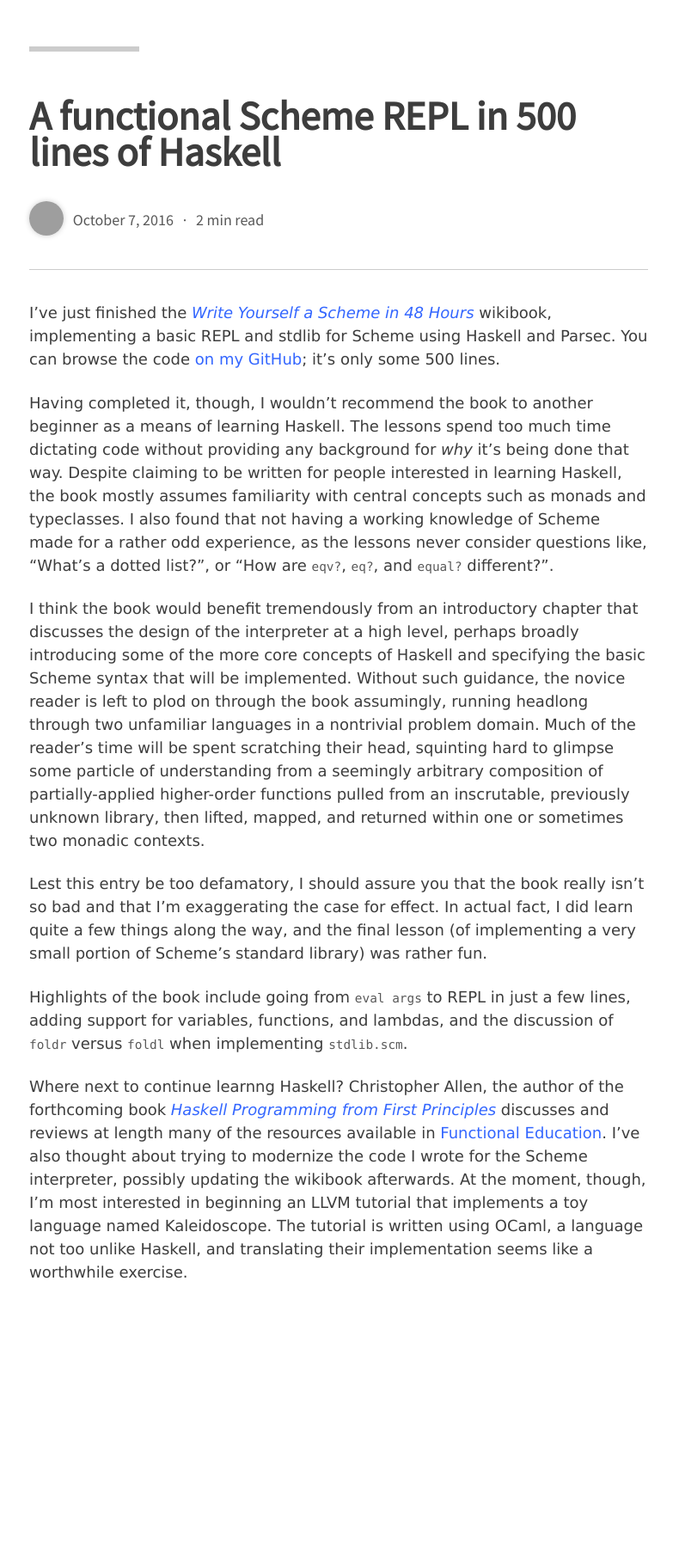
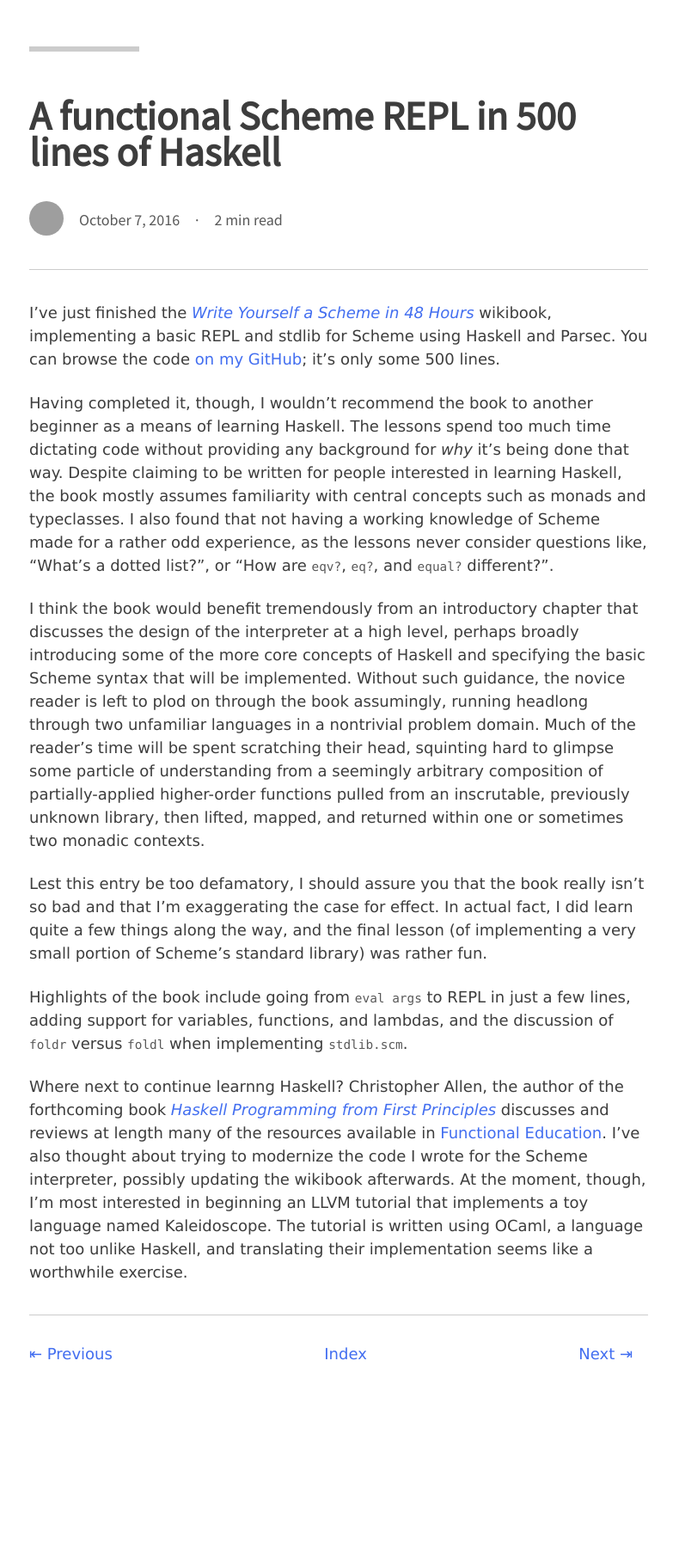
Before and after one commit to caipre/caipre.github.io, a Jekyll site: the page built from _posts/2016-10-07-a-functional-scheme-repl.md, in a window 1280 px wide. Shown: the whole page at 86% size, without its empty margins (246-1029 px from the left). Built offline with Jekyll 4.4.1, drawn with Linux system fonts in a browser that asks for light colours; nearby versions of some CDN libraries; some web fonts are replaced; our own code applies the rules of GitHub Pages for plain Markdown files; before the commit the page ends 1727 px from its top, so only the background shows below that; grey boxes are pictures that could not be loaded.

Commit message:
minor style updates; prev/idx/next footer

```diff
--- a/_layouts/post.html
+++ b/_layouts/post.html
@@ -30,6 +30,17 @@
       {{content}}
     </section>
 
+    <footer>
+      <hr/>
+      <div class="flex justify-between">
+        <span class="item">{% if page.previous %}
+          <a href="{{page.previous.url}}">&#8676; Previous</a>{% endif %}</span>
+        <span class="item">
+          <a href="{{site.url}}">Index</a></span>
+        <span class="item">{% if page.next %}
+        <a href="{{page.next.url}}">Next &#8677;</a>{% endif %}</span>
+      </div>
+    </footer>
   </article>
 
 </main>
--- a/_sass/_constants.scss
+++ b/_sass/_constants.scss
@@ -3,7 +3,7 @@
 $grey: hsl(0, 0%, 35%);
 $lightgrey: hsl(0, 0%, 80%);
 
-$primary: hsl(225, 100%, 60%);
+$primary: hsl(225, 85%, 60%);
 
 $head: 'source sans pro', 'helvetica', sans-serif;
 $body: 'source serif pro', 'lucida grande', serif;
--- a/_sass/_style.scss
+++ b/_sass/_style.scss
@@ -15,12 +15,12 @@
 }
 
 .flex {
-  span.item {
-    margin-right: 0.6rem;
+  div.item {
+    margin-bottom: 2rem;
   }
 
-  div.item {
-    margin-bottom: 2rem;
+  span.item {
+    margin-right: 1rem;
   }
 }
 
@@ -31,7 +31,6 @@
 
   .avatar {
     border-radius: 100%;
-    box-shadow: 0 0 6px 0 $lightgrey;
   }
 }
 
--- a/_sass/_typography.scss
+++ b/_sass/_typography.scss
@@ -46,8 +46,7 @@
 }
 
 a:active, a:hover {
-  color: $primary !important;
-  text-decoration: underline;
+  color: darken($primary, 15%) !important;
 }
 
 p, ul, ol, pre, table, blockquote {
```
